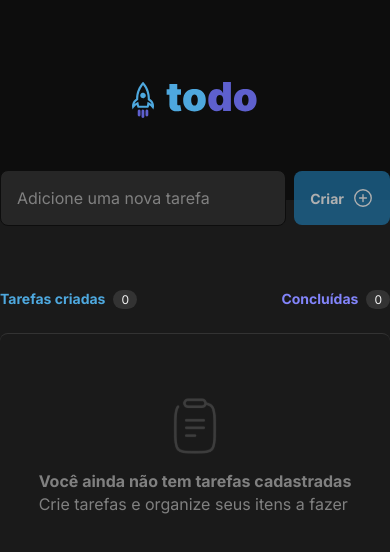
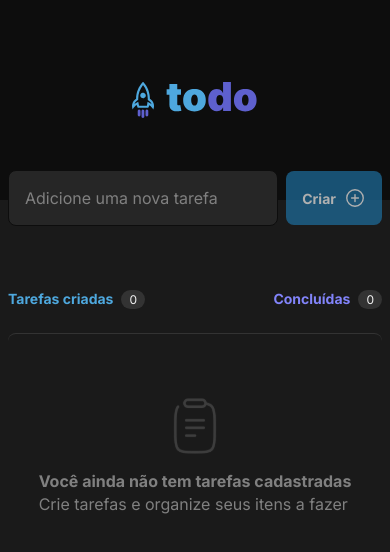
Before and after one commit to JoaoVtrMorais/to-do-app, a React (Vite) app: page / in a window 390 px wide. Shown: the top 552 px of the page. Built offline with nearby package versions, Linux system fonts and the light colour scheme.

Commit message:
style(components): improve mobile layout with padding and width adjustments

```diff
--- a/src/components/AddNewTask.module.css
+++ b/src/components/AddNewTask.module.css
@@ -5,7 +5,8 @@
     flex-direction: row;
     gap: .5rem;
     width: 100%;
-    max-width: 46rem;
+    max-width: 46.5rem;
+    padding: 0 .5rem;
     margin-top: calc(0px - 1.5rem - 6px);
 }
 
--- a/src/components/Header.module.css
+++ b/src/components/Header.module.css
@@ -3,7 +3,7 @@
     display: flex;
     justify-content: center;
     padding: 4.5rem 0 5rem 0;
-    width: 100vw;
+    width: 100%;
 }
 
 .header img {
--- a/src/components/Task.module.css
+++ b/src/components/Task.module.css
@@ -12,8 +12,9 @@
 .container input[type="checkbox"] {
     appearance: none;
     -webkit-appearance: none;
-    width: 1.5rem;
-    height: 1.5rem;
+    max-width: 24px;
+    width: 100%;
+    height: 24px;
     border: 2px solid var(--blue);
     border-radius: 100%;
     transition: border 0.1s, background-color 0.1s;
--- a/src/components/Tasks.module.css
+++ b/src/components/Tasks.module.css
@@ -1,10 +1,11 @@
 .content {
-    margin-top: 4rem;
+    margin: 4rem 0;
     display: flex;
     flex-direction: column;
     gap: 1.5rem;
-    max-width: 46rem;
+    max-width: 46.5rem;
     width: 100%;
+    padding: 0 .5rem;
 }
 
 .content ul {
```
